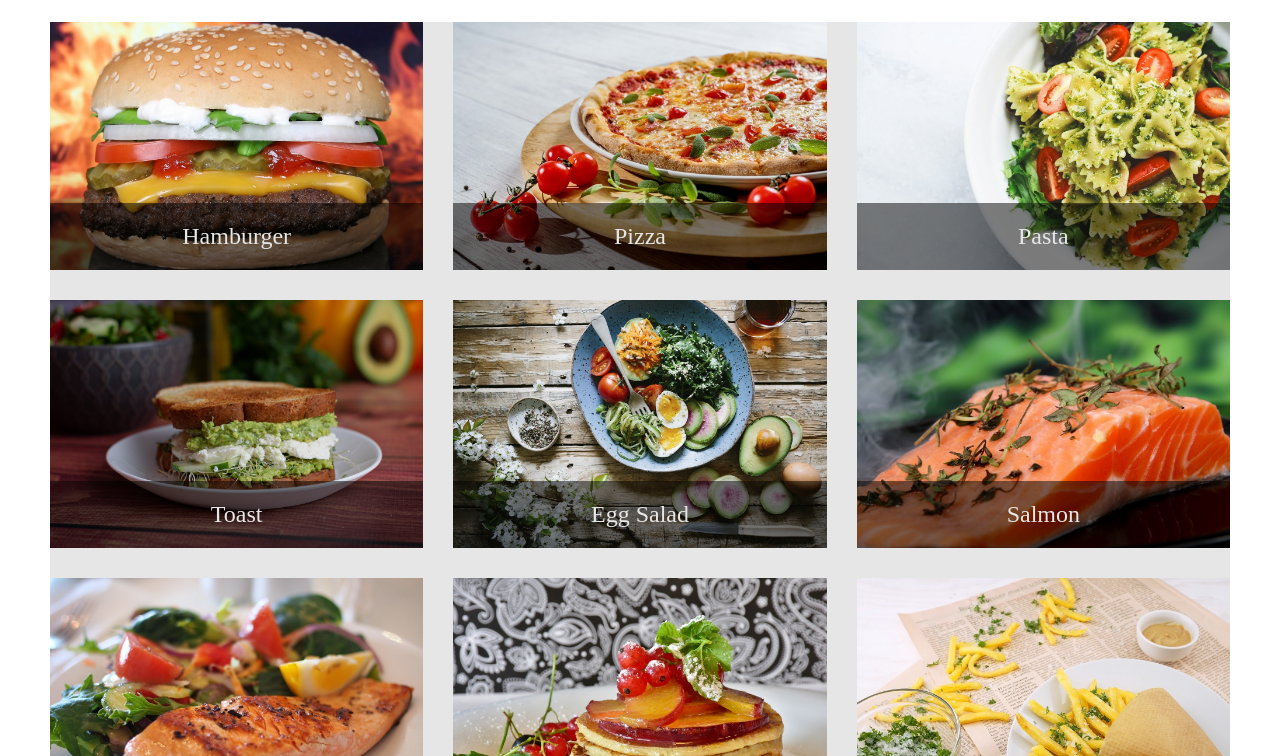
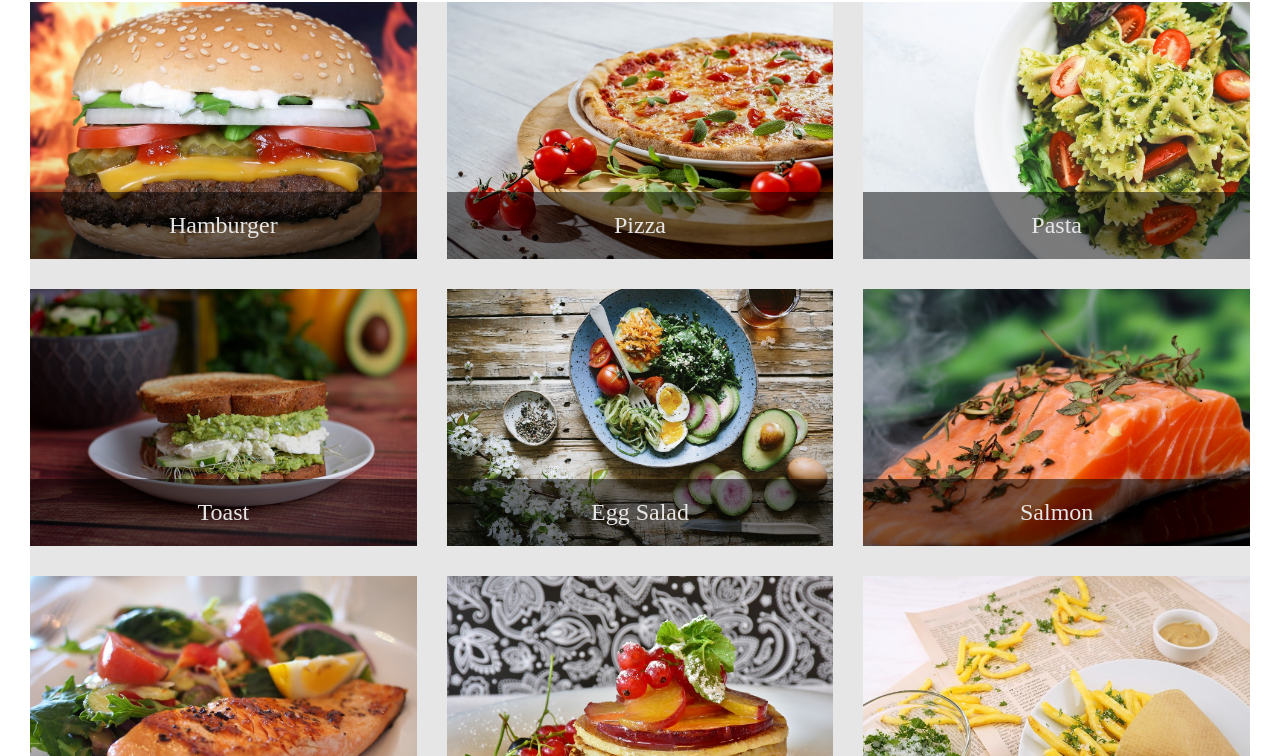
Before and after one commit to MehdiVie/FE19-CR1-MehdiSalimi, a plain HTML site: page index_desktop.html in a window 1280 px wide. Shown: the part 97-853 px from the top of the page. Drawn offline with nearby package versions, Linux system fonts and the light colour scheme; files that its build step writes are made by us from their sources.

Commit message:
final version last

```diff
--- a/CSS/Style_desktop.scss
+++ b/CSS/Style_desktop.scss
@@ -5,7 +5,7 @@
 }
 
 body {
-    margin: 20px;
+    margin: auto;
 
 }
 
```
